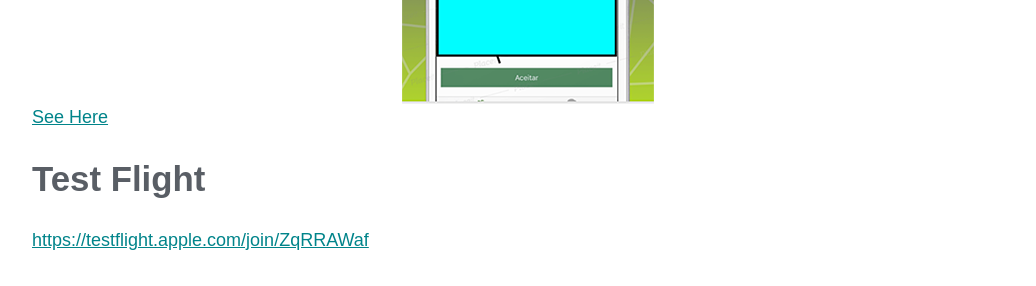
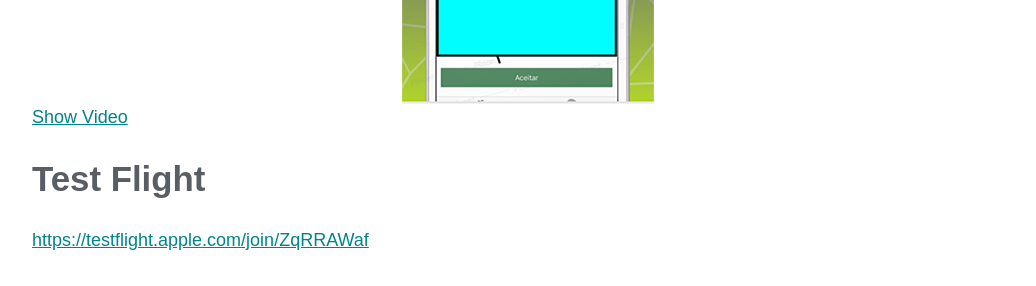
Before and after one commit to TiagoMJFlores/tiagomjflores.github.io, a Jekyll site: the page built from _appstore/walkzone.md, in a window 1280 px wide and 900 px high, scrolled down 1134 px. Shown: the part 153-439 px from the top of the window, without its empty margins (40-1076 px from the left). Built offline with Jekyll 4.4.1, drawn with Linux system fonts in a browser that asks for light colours.

Commit message:
add show video caption

```diff
--- a/_appstore/walkzone.md
+++ b/_appstore/walkzone.md
@@ -13,7 +13,7 @@
 
 ## Video Demo
 ![alt text](https://raw.githubusercontent.com/TiagoMJFlores/tiagomjflores.github.io/master/assets/appstore/walkzone/cover2.png?style=leftme)
-[See Here](https://youtu.be/dtkChb0Sy-o)
+[Show Video](https://youtu.be/dtkChb0Sy-o)
 
 ## Test Flight
 
```
